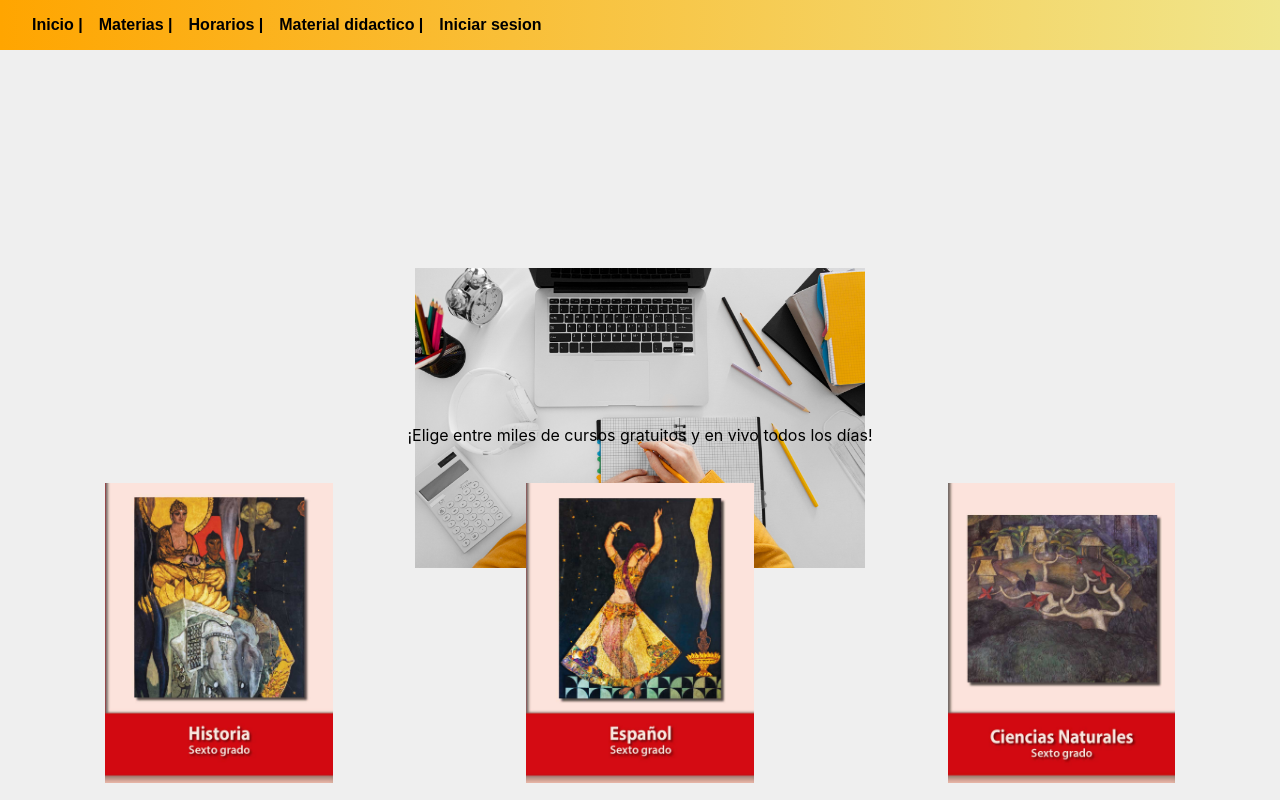
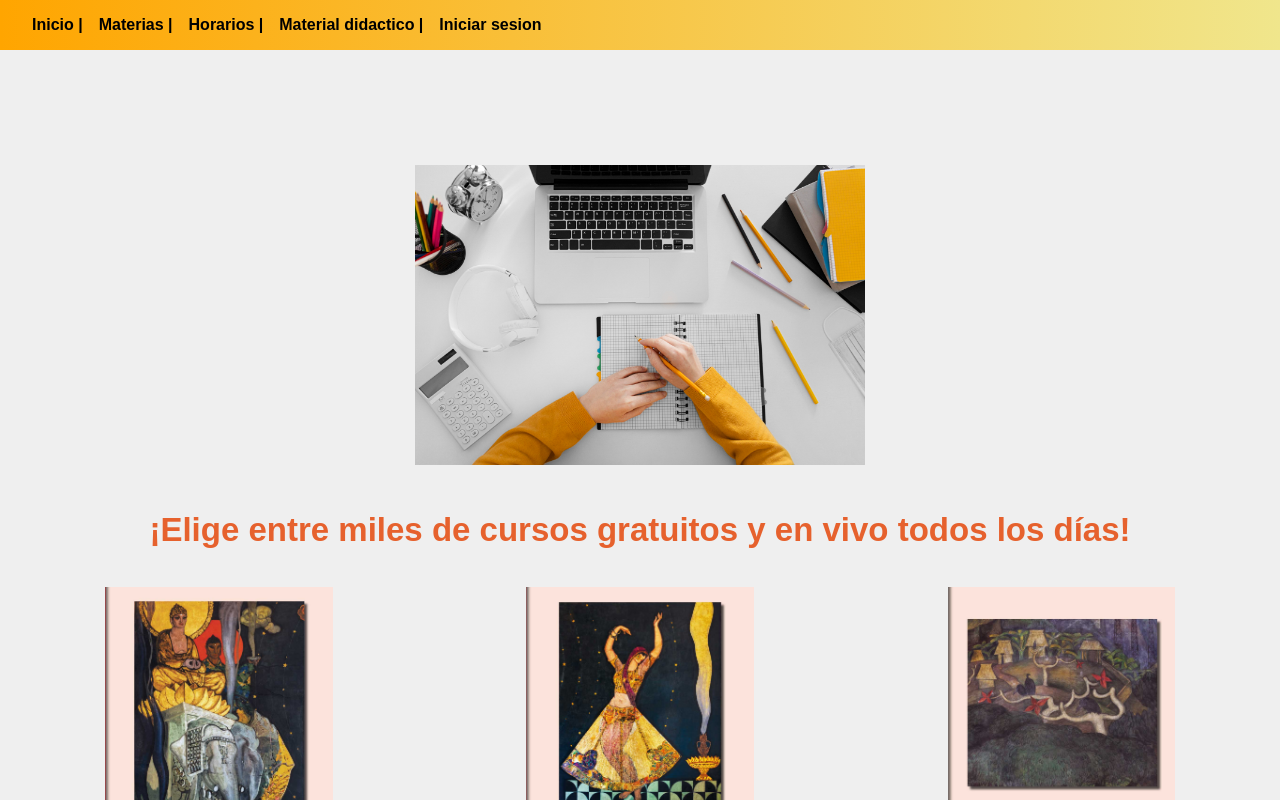
Before and after one commit to Oscark021/proyectonext, a Next.js app: page / in a window 1280 px wide. Shown: the top 800 px of the page. Built offline with nearby package versions, Linux system fonts and the light colour scheme.

Commit message:
:triangular_flag_on_post: corrección

```diff
--- a/styles/globals.css
+++ b/styles/globals.css
@@ -52,7 +52,7 @@ width: 450px;
 height: 10px;
 margin-top: 8cm;
 }
-.Text{
+.text{
   margin-top: 5cm;
   font-family: 'century gothic',sans-serif;
   font-weight: bold;
```
